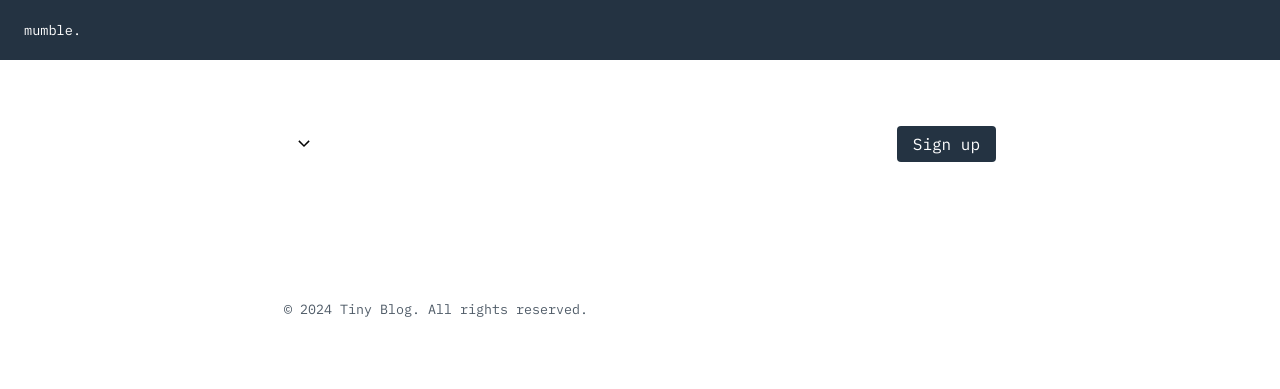
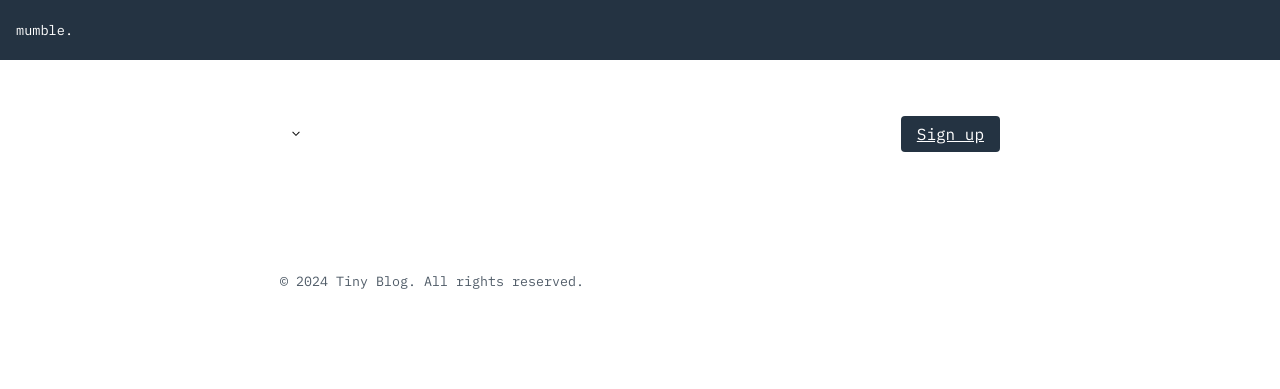
Before and after one commit to nmsalvatore/tinyblog, a Django app: template blog/templates/blog/base.html in a window 1280 px wide. Shown: the top 389 px of the page. Run offline with Django 5.2, Linux system fonts and the light colour scheme; the template is opened without the code that fills it, so the values that code supplies are empty.

Commit message:
Add underline back to links

```diff
--- a/static/css/base.css
+++ b/static/css/base.css
@@ -6,10 +6,10 @@
 
 :root {
     --space-xs: 0.5rem;
-    --space-sm: 1.5rem;
-    --space-md: 2.5rem;
-    --space-lg: 3.5rem;
-    --space-xl: 4.5rem;
+    --space-sm: 1rem;
+    --space-md: 2rem;
+    --space-lg: 4rem;
+    --space-xl: 8rem;
 
     --color-background: #fff;
     --color-primary: #243342;
@@ -80,7 +80,6 @@ article .content > p:last-child {
 }
 
 a {
-    text-decoration: none;
     color: var(--color-link);
 }
 
@@ -92,7 +91,7 @@ a {
 header,
 main,
 footer {
-    margin: var(--space-xl) auto;
+    margin: var(--space-lg) auto;
 }
 
 header {
@@ -100,10 +99,11 @@ header {
     justify-content: space-between;
     align-items: center;
 
-    div > .blog-name {
+    a.blog-name {
         font-weight: 700;
         font-size: 1.25rem;
         color: var(--color-primary);
+        text-decoration: none;
     }
 
     nav > a {
@@ -124,6 +124,10 @@ header {
         font-weight: inherit;
         border: none;
         border-radius: 0.25rem;
+    }
+
+    .new-post.btn {
+        text-decoration: none;
     }
 }
 
@@ -166,8 +170,6 @@ blockquote {
 }
 
 ul {
-    line-height: 1.7;
-
     li {
         display: flex;
         justify-content: space-between;
@@ -178,7 +180,7 @@ ul {
     }
 
     li:not(.content li) {
-        margin-bottom: var(--space-xs);
+        margin-bottom: var(--space-sm);
     }
 }
 
```
